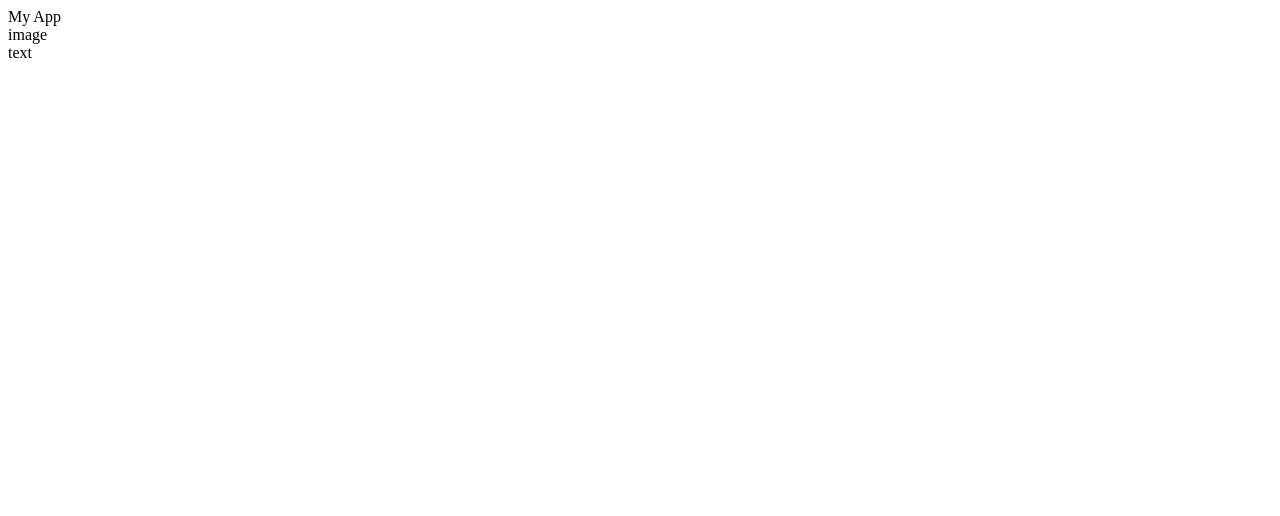
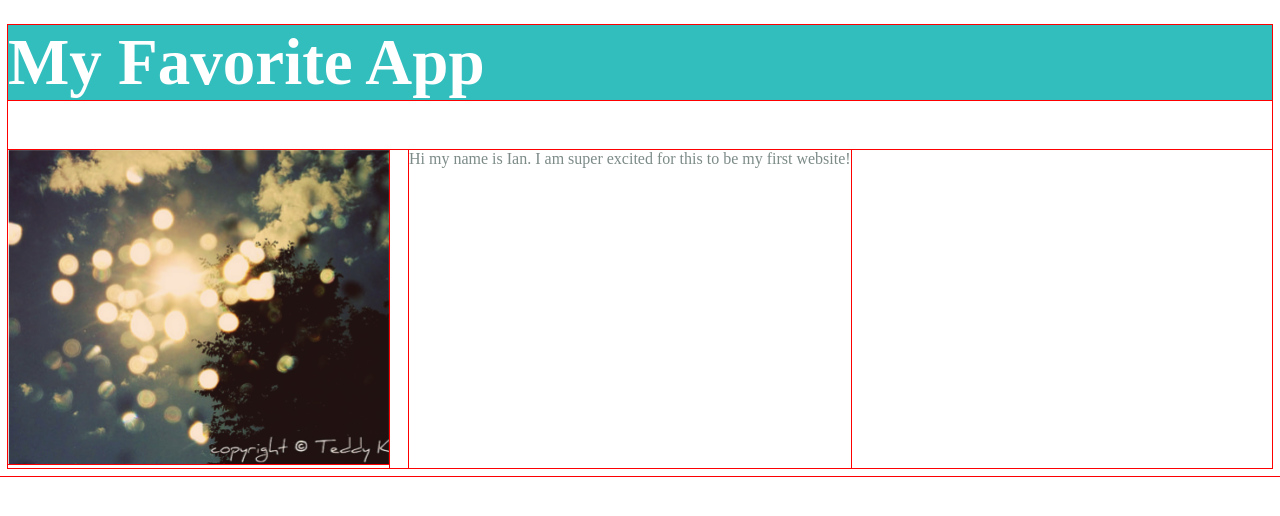
Before and after one commit to IanSkyles/ud304, a plain HTML site: page portfolio/toplist/index.html in a window 1280 px wide. Drawn offline with Linux system fonts and the light colour scheme.

Commit message:
Finished up lesson 1 on html css and boxes

```diff
--- a/portfolio/toplist/index.html
+++ b/portfolio/toplist/index.html
@@ -1,13 +1,22 @@
 
+<!DOCTYPE html>
+<html>
 
-<div class = "title"> My App</div>
+<head>
+	<link rel="stylesheet" type="text/css" href="style.css">
+	<title>My Favorite App</title>
+</head>
 
-<div class = "app">
-	<div class = "screenshot">
-		image
+<body>
+	<h1 class = "title"> My Favorite App</h1>
+
+	<div class = "app">
+		<div class = "image"><img src = "images/app.png" alt="This is a screenshot"></div>
+
+		<div class = "description">
+			Hi my name is Ian. I am super excited for this to be my first website!
+		</div>
 	</div>
+</body>
 
-	<div class = "description">
-		text
-	</div>
-</div>
+</html>
--- a/portfolio/toplist/style.css
+++ b/portfolio/toplist/style.css
@@ -0,0 +1,33 @@
+* {
+	outline: 1px solid red !important;
+}
+
+*{
+	-webkit-box-sizing: border-box;
+	-moz-box-sizing: border-box;
+	-ms-box-sizing: border-box;
+	box-sizing: border-box;
+}
+
+.image {
+	max-width: 460px;
+	margin-right: 20px;
+}
+
+.description {
+	max-width: 705px;
+	color: #7C8B88;
+}
+
+.app {
+	display: -webkit-flex;
+	display: flex;
+}
+
+.title {
+	background-color: #33BEBE;
+	color: white;
+	font-size: 65px;
+	margin-top: 25px;
+	margin-bottom: 50px;
+}
```
Also changed, not shown: 1_LessonOne_HTML_CSS_AND_BOXES/app.html (+18 -9 lines), portfolio/toplist/images/app.png (added).
